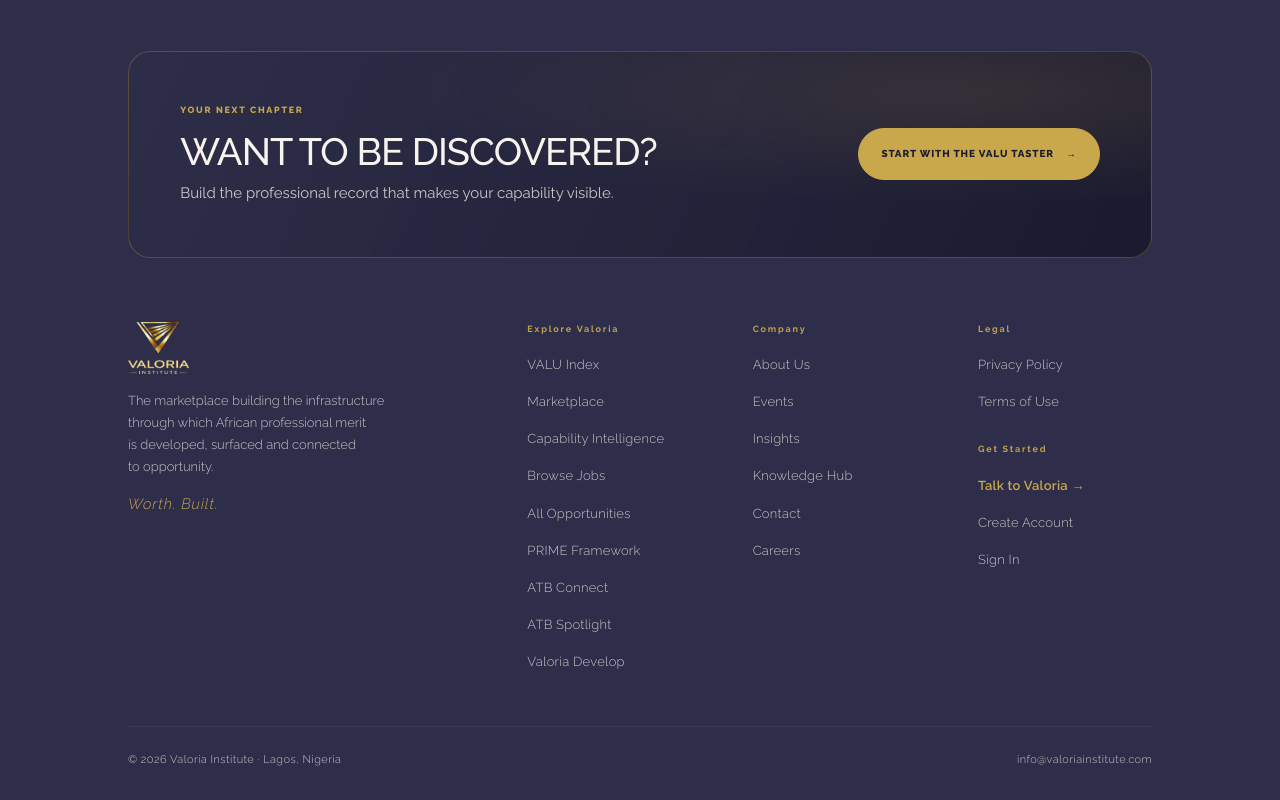
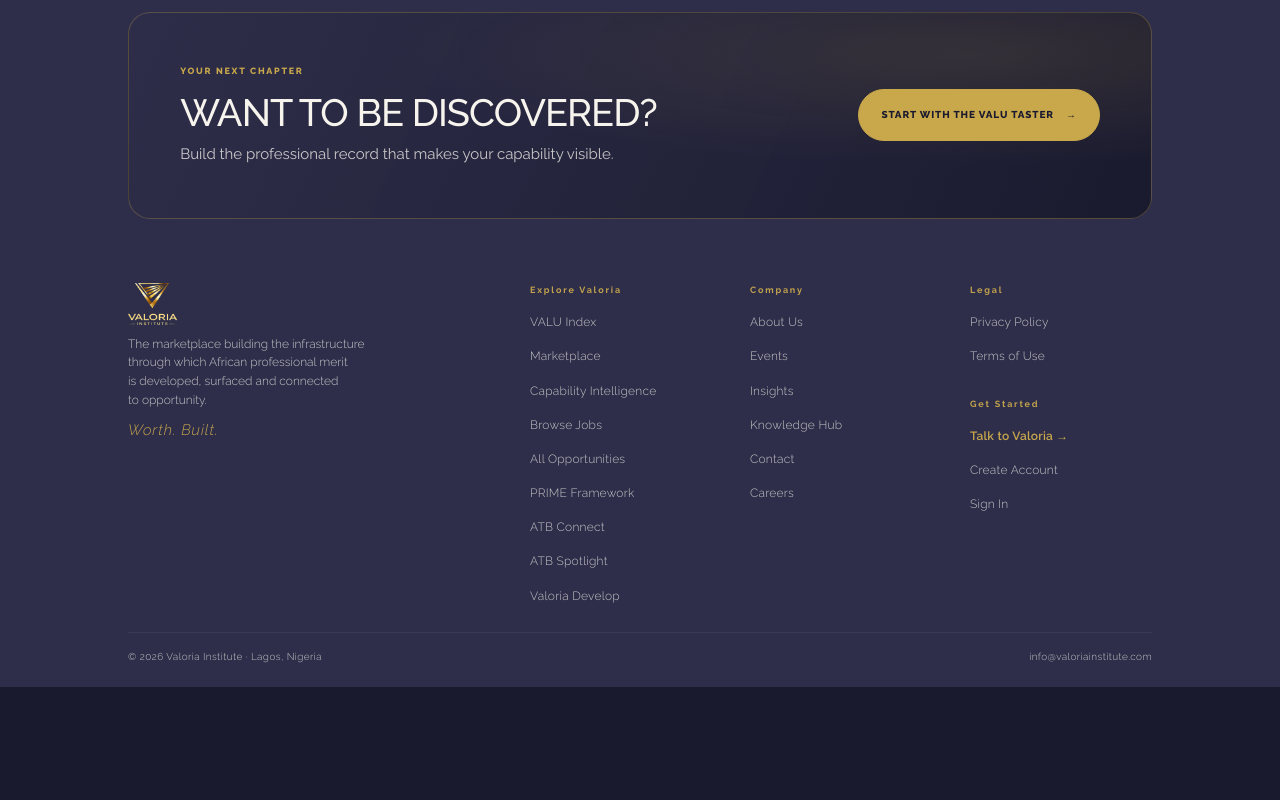
Before and after one commit to riverwayse-sudo/valoria-site, a Next.js app: page /knowledge/prime-framework in a window 1280 px wide. Shown: the part 1801-2601 px from the top of the page. After the commit the page ends 2488 px from the top, so only its background shows below. Built offline with nearby package versions, Linux system fonts and the light colour scheme; no server answers.

Commit message:
Compact footer and standardize rounded action controls

```diff
--- a/src/styles/component-system.css
+++ b/src/styles/component-system.css
@@ -109,3 +109,16 @@ footer.vi-footer{background:var(--dark-mid);border-top:1px solid rgba(201,168,76
     opacity: 1;
   }
 }
+
+/* Compact institutional footer and consistent rounded action controls. */
+footer.vi-footer{padding:38px var(--pad) 22px}
+.vi-footer .uf-brand>img{height:42px!important;margin-bottom:10px!important}
+.vi-footer .uf-grid{gap:clamp(20px,3vw,38px);margin-bottom:24px}
+.vi-footer .uf-desc{font-size:12px;line-height:1.55;margin-bottom:9px}
+.vi-footer .uf-col-title{margin-bottom:10px}
+.vi-footer .uf-links{gap:7px}
+.vi-footer .uf-links a,.vi-footer .uf-links button{font-size:12px}
+.vi-footer .uf-bottom{padding-top:16px;font-size:10px}
+@media(max-width:980px){footer.vi-footer{padding-top:34px}.vi-footer .uf-grid{gap:22px;margin-bottom:22px}}
+@media(max-width:640px){footer.vi-footer{padding:30px 20px 20px}.vi-footer .uf-grid{gap:20px}.vi-footer .uf-brand{grid-column:auto}}
+a.btn,a[class*="btn-"],button.btn,button[class*="btn-"],.nav-cta,.vi-hero-primary,.vi-hero-secondary,.uf-discovery-button{border-radius:999px}
```
